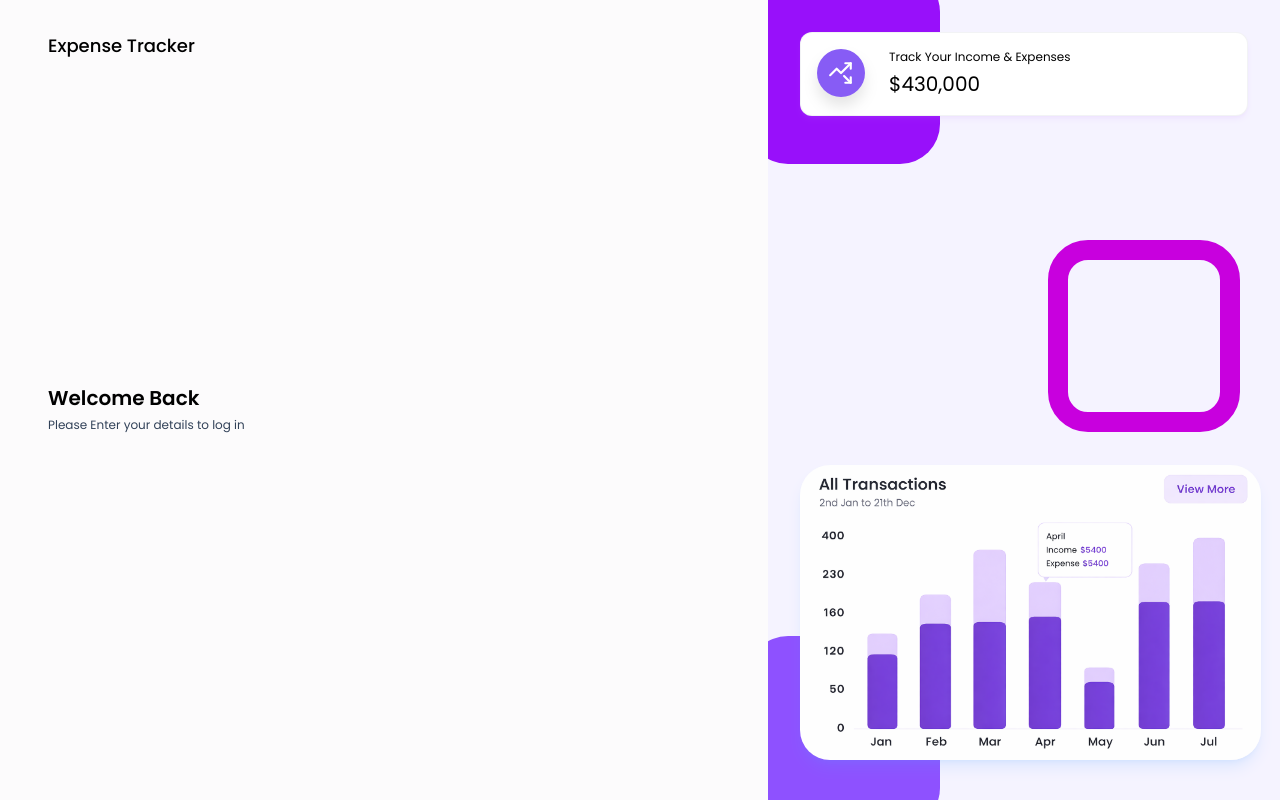
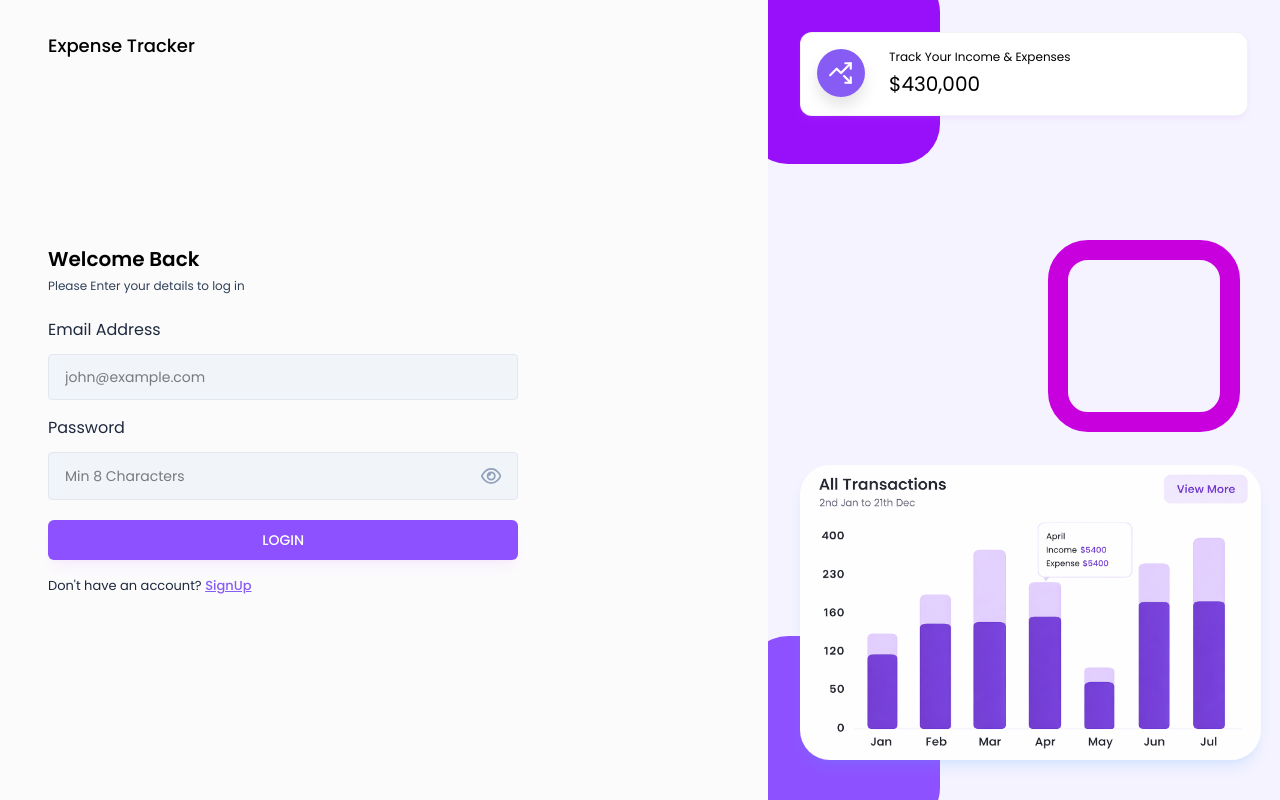
Before and after one commit to DhryXpert/Personal-Expense-Income-Management-Web-Application, a React (Vite) app in the folder frontend/experse-tracker/: page /login in a window 1280 px wide. Built offline with nearby package versions, Linux system fonts and the light colour scheme.

Commit message:
Login page completed

```diff
--- /dev/null
+++ b/frontend/experse-tracker/src/components/Inputs/Input.jsx
@@ -0,0 +1,45 @@
+import React, { useState } from "react";
+import {FaRegEye, FaRegEyeSlash} from "react-icons/fa6"
+
+const Input = ({value,onChange,placeholder,label,type}) => {
+    const [showPassword,setShowPassword] = useState(false);
+
+    const toggleShowPassword = () => {
+        setShowPassword(!showPassword)
+    };
+    return (
+        <div>
+            <label className="text-13px text-slate-800">{label}</label>
+
+            <div className="input-box">
+                <input
+                type={type === 'password' ? showPassword ? 'text' : 'password' : type}
+                placeholder={placeholder}
+                className="w-full bg-transparent outline-none"
+                value={value}
+                onChange={(e)=> onChange(e)}
+                />
+
+                {type === "password" && (
+                    <>
+                        {showPassword ? (
+                            <FaRegEye
+                            size={22}
+                            className="text-primary cursor-pointer"
+                            onClick={()=>toggleShowPassword()}
+                        />
+                        ) : (
+                            <FaRegEye
+                            size={22}
+                            className="text-slate-400 cursor-pointer"
+                            onClick={()=>toggleShowPassword()}
+                        />
+                    )}
+                </>
+            )}
+            </div>
+        </div>
+    )
+};
+
+export default Input;
--- a/frontend/experse-tracker/src/index.css
+++ b/frontend/experse-tracker/src/index.css
@@ -11,8 +11,17 @@
     html {
         font-family: var(--font-display);
     }
+
     body{
         background-color: #fcfbfc;
         overflow-x: hidden;
     }
 }
+
+.input-box{
+    @apply w-full flex justify-between gap-3 text-sm text-black bg-slate-100 rounded px-4 py-3 mb-4 mt-3 border border-slate-200 outline-none;
+}
+
+.btn-primary{
+    @apply w-full text-sm font-medium text-white bg-violet-500 shadow-lg shadow-purple-600/5 p-[10px] rounded-md my-1 hover:bg-purple-600/15 hover:text-purple-600;
+}
--- a/frontend/experse-tracker/src/pages/Auth/login.jsx
+++ b/frontend/experse-tracker/src/pages/Auth/login.jsx
@@ -1,7 +1,35 @@
-import React from "react";
+import React, { useState } from "react";
 import AuthLayout from "../../components/layouts/AuthLayout";
+import {Link, useNavigate} from 'react-router-dom'
+import Input from "../../components/Inputs/input";
+import { validateEmail } from "../../utils/helper";
 
 const Login = () =>{
+    const [email,setEmail] = useState("");
+    const [password,setPassword] = useState("");
+    const [error,setError] = useState(null);
+
+    const navigate =useNavigate();
+
+    //Handle Login From Submit
+    const handleLogin = async (e) => {
+        e.preventDefault();
+
+        if(!validateEmail(email)) {
+            setError("Please enter a valid email address.");
+            return;
+        }
+
+        if(!password) {
+            setError("Please enter the password");
+            return;
+        }
+
+        setError("")
+
+        //Login API call
+    }
+
     return(
         <AuthLayout>
             <div className="lg:w-[70%] h-3/4 md:h-full flex flex-col justify-center">
@@ -9,6 +37,38 @@
                 <p className="text-xs text-slate-700 mt-[5px] mb-6">
                     Please Enter your details to log in
                 </p>
+
+                <form onSubmit={handleLogin}>
+                    <Input
+                        value = {email}
+                        onChange = {({target}) => setEmail(target.value)}
+                        label= "Email Address"
+                        placeholder = "john@example.com"
+                        type = "text"
+                    />
+
+                    <Input
+                        value = {password}
+                        onChange = {({target}) => setPassword(target.value)}
+                        label= "Password"
+                        placeholder = "Min 8 Characters"
+                        type = "password"
+                    />
+
+                    {error && <p className="text-red-500 text-xs pb-2.5">{error}</p>}
+
+                    <button type="submit" className="btn-primary">
+                        LOGIN
+                    </button>
+
+                    <p className="text-[13px] text-slate-800 mt-3">
+                        Don't have an account?{" "}
+                        <Link className="font-medium text-primary underline" to="/signup">
+                            SignUp
+                        </Link>
+                    </p>
+
+                </form>
             </div>
         </AuthLayout>
     )
--- a/frontend/experse-tracker/src/utils/helper.js
+++ b/frontend/experse-tracker/src/utils/helper.js
@@ -0,0 +1,4 @@
+export const validateEmail = (email) => {
+    const regex = /^[^\s@]+[^\s@]+\.[^\s@]+$/;
+    return regex.test(email)
+};
```
